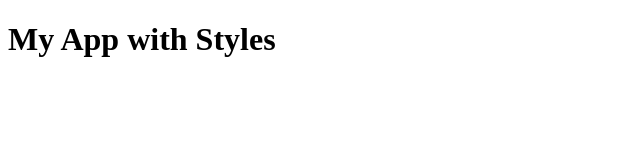
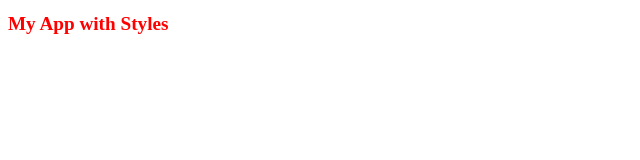
Before and after one commit to zompocalypse/test_repo, a plain HTML site: page index.html in a window 1280 px wide. Shown: the whole page, without its empty margins (0-640 px from the left). Drawn offline with Linux system fonts and the light colour scheme.

Commit message:
added headers.css link in index.html

```diff
--- a/index.html
+++ b/index.html
@@ -4,7 +4,7 @@
     <meta charset="UTF-8">
     <meta name="viewport" content="width=device-width, initial-scale=1.0">
     <title>Document</title>
-    <link rel="stylesheet" href="style.css">
+    <link rel="stylesheet" href="headers.css">
 </head>
 <body>
     <h1>My App with Styles</h1>
```
